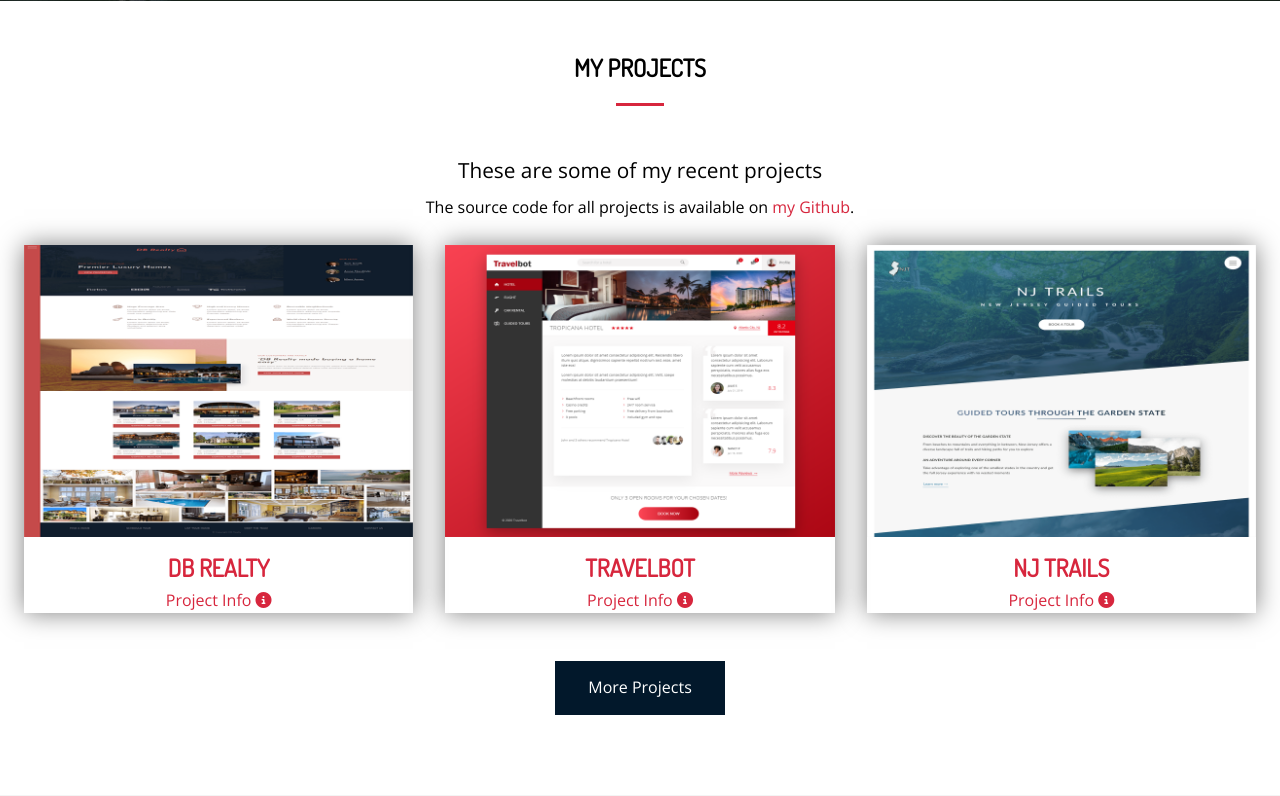
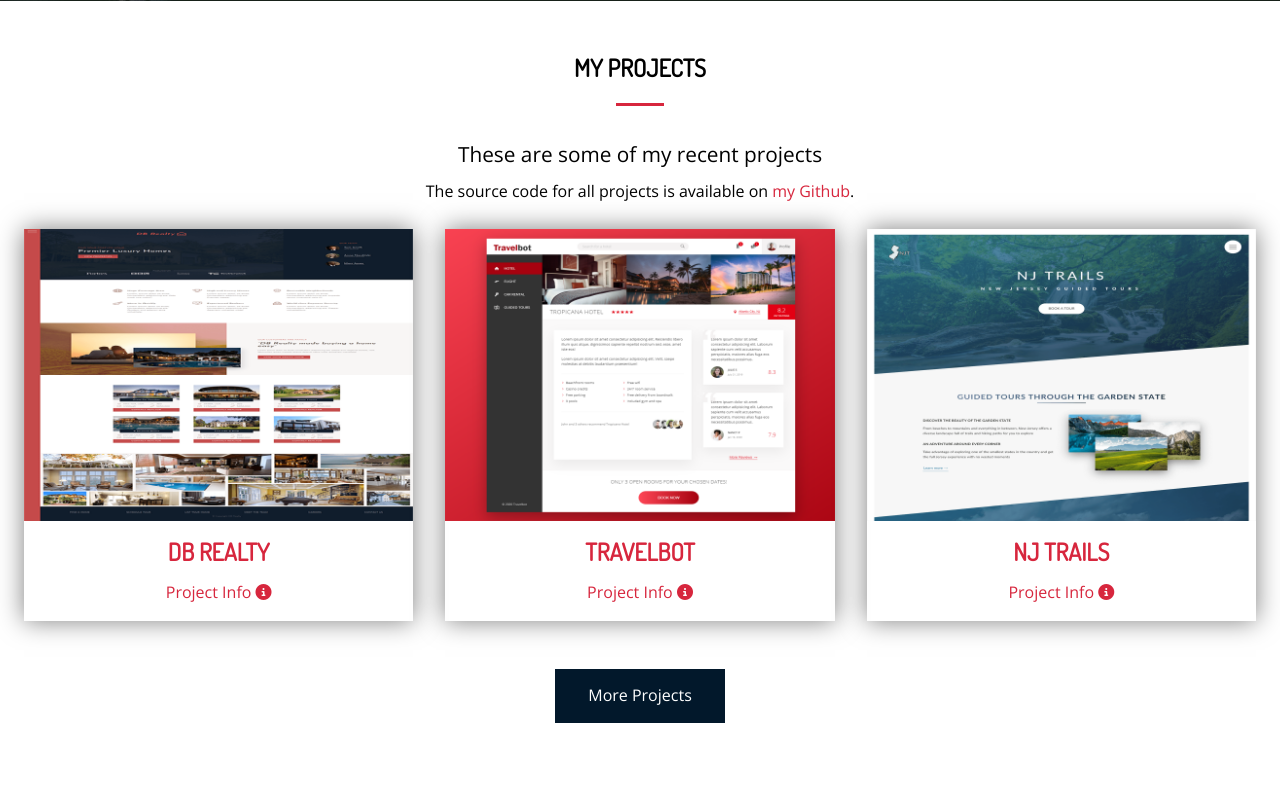
Before and after one commit to michaellore/portfolio, a PHP site: page /index.php in a window 1280 px wide. Shown: the part 799-1595 px from the top of the page. Run offline with PHP 8.4, Linux system fonts and the light colour scheme; style sheets or scripts are compiled from the project's sources; some libraries are stand-ins or nearby versions.

Commit message:
small spacing update

```diff
--- a/portfolio_resources/scss/main.scss
+++ b/portfolio_resources/scss/main.scss
@@ -359,7 +359,8 @@ img {
         }
 
         p {
-            margin-bottom: 0rem;
+            margin-bottom: 1rem;
+            margin-top: .5rem;
         }
 
 
```
